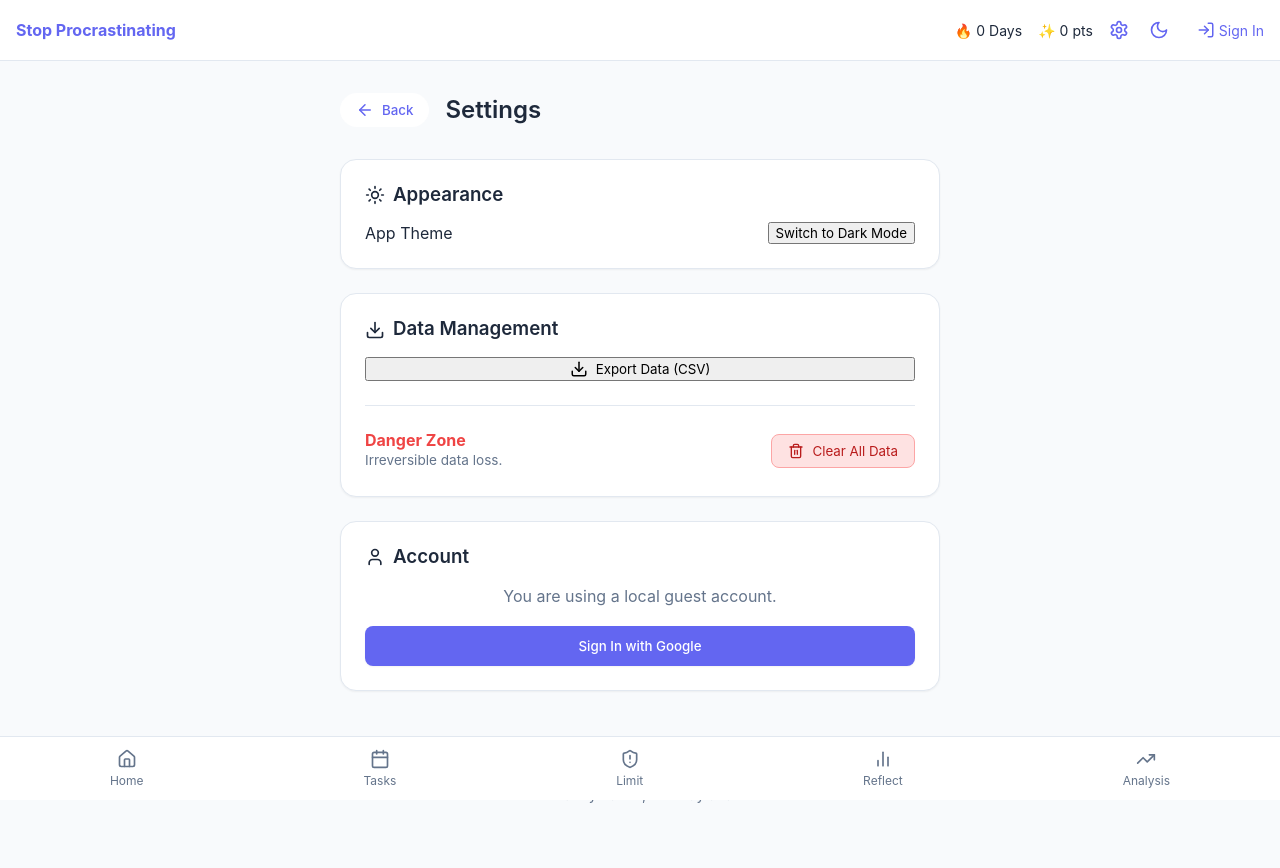
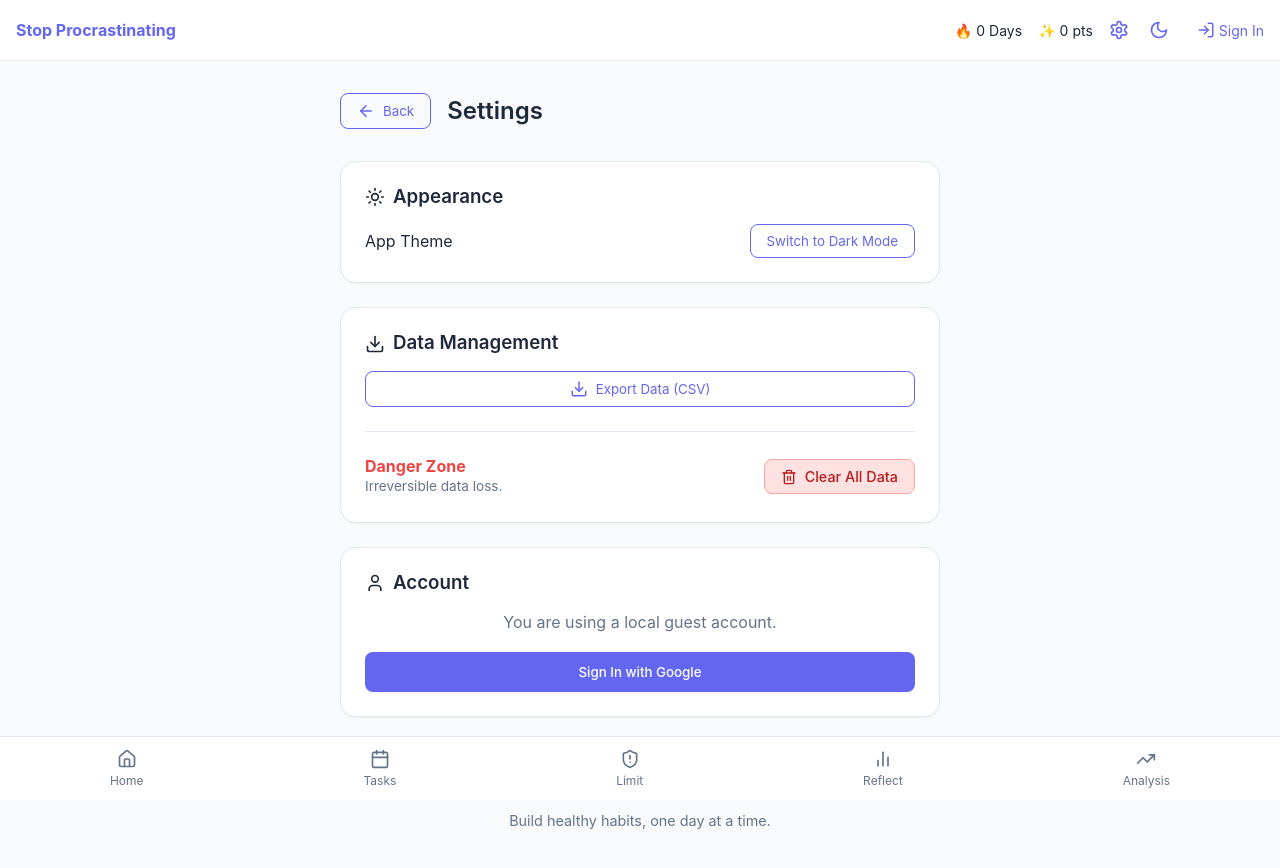
Before and after one commit to harinath408962/Stop_Procrastinating, a React (Vite) app: page /#/settings in a window 1280 px wide. Shown: the top 868 px of the page. Built offline with nearby package versions, Linux system fonts and the light colour scheme; no server answers.

Commit message:
UI Polish: Add button styles and sync spinner animation

```diff
--- a/src/index.css
+++ b/src/index.css
@@ -20,3 +20,17 @@ body {
   min-width: 320px;
   min-height: 100vh;
 }
+
+.btn-secondary {
+  background: transparent;
+  border: 1px solid var(--color-primary);
+  color: var(--color-primary);
+  padding: 0.5rem 1rem;
+  border-radius: var(--radius-md);
+  cursor: pointer;
+  transition: all 0.2s;
+}
+
+.btn-secondary:hover {
+  background: var(--color-bg-accent);
+}
--- a/src/pages/Settings.jsx
+++ b/src/pages/Settings.jsx
@@ -45,17 +45,11 @@ const Settings = () => {
                 <div style={{ display: 'flex', alignItems: 'center', marginBottom: '2rem' }}>
                     <button
                         onClick={() => navigate(-1)}
+                        className="btn-secondary"
                         style={{
-                            background: 'var(--color-bg-secondary)',
-                            border: 'none',
-                            cursor: 'pointer',
                             display: 'flex',
                             alignItems: 'center',
                             gap: '0.5rem',
-                            color: 'var(--color-primary)',
-                            padding: '0.5rem 1rem',
-                            borderRadius: '2rem',
-                            fontWeight: '500',
                             marginRight: '1rem'
                         }}
                     >
@@ -120,7 +114,9 @@ const Settings = () => {
                                         cursor: 'pointer',
                                         display: 'flex',
                                         alignItems: 'center',
-                                        gap: '0.5rem'
+                                        gap: '0.5rem',
+                                        fontSize: '0.9rem',
+                                        fontWeight: '500'
                                     }}
                                 >
                                     <Trash2 size={16} /> Clear All Data
--- a/src/styles/global.css
+++ b/src/styles/global.css
@@ -153,3 +153,31 @@ select:focus {
     outline: 2px solid var(--color-primary);
     border-color: transparent;
 }
+
+.btn-secondary {
+    background: transparent;
+    border: 1px solid var(--color-primary);
+    color: var(--color-primary);
+    padding: 0.5rem 1rem;
+    border-radius: var(--radius-md);
+    cursor: pointer;
+    transition: all 0.2s;
+}
+
+.btn-secondary:hover {
+    background: var(--color-bg-accent);
+}
+
+.spin {
+    animation: spin 1s linear infinite;
+}
+
+@keyframes spin {
+    from {
+        transform: rotate(0deg);
+    }
+
+    to {
+        transform: rotate(360deg);
+    }
+}
```
Also changed, not shown: 4 other files (tests, documents, lock files or other folders).
